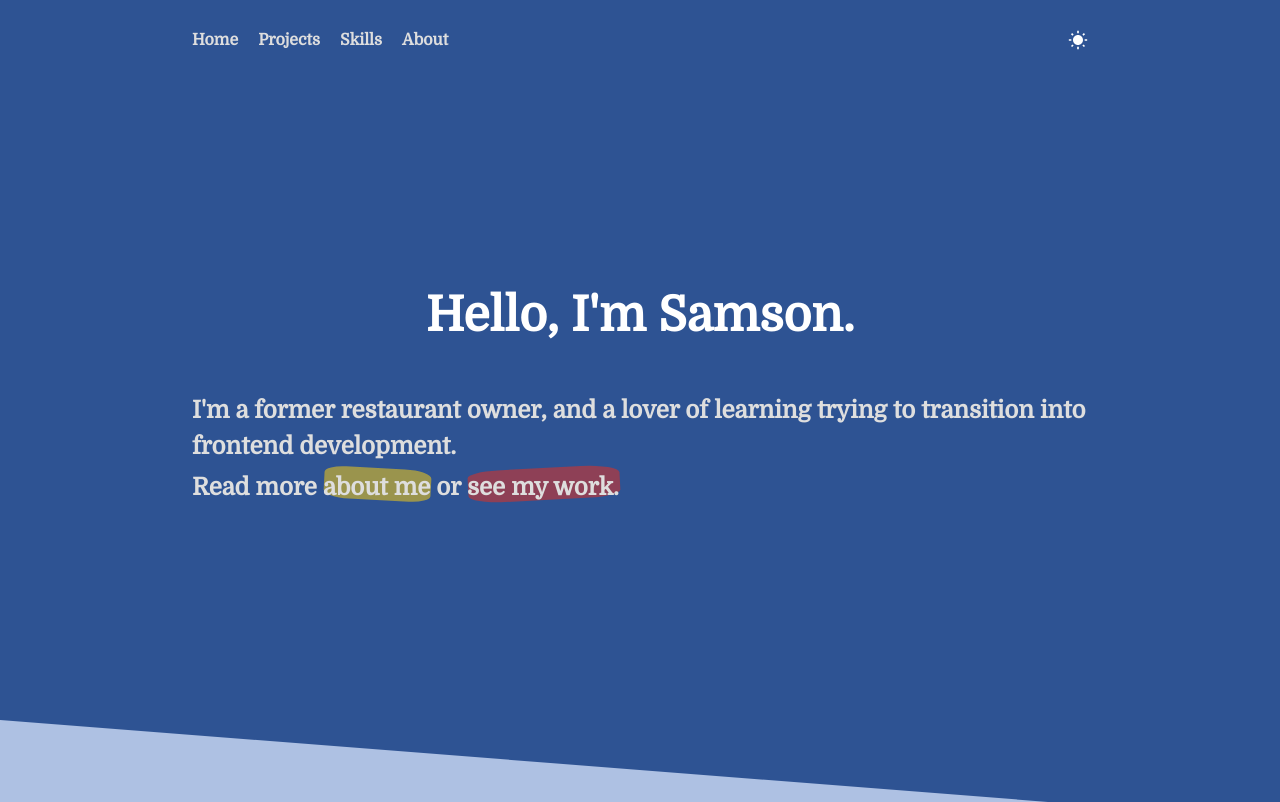
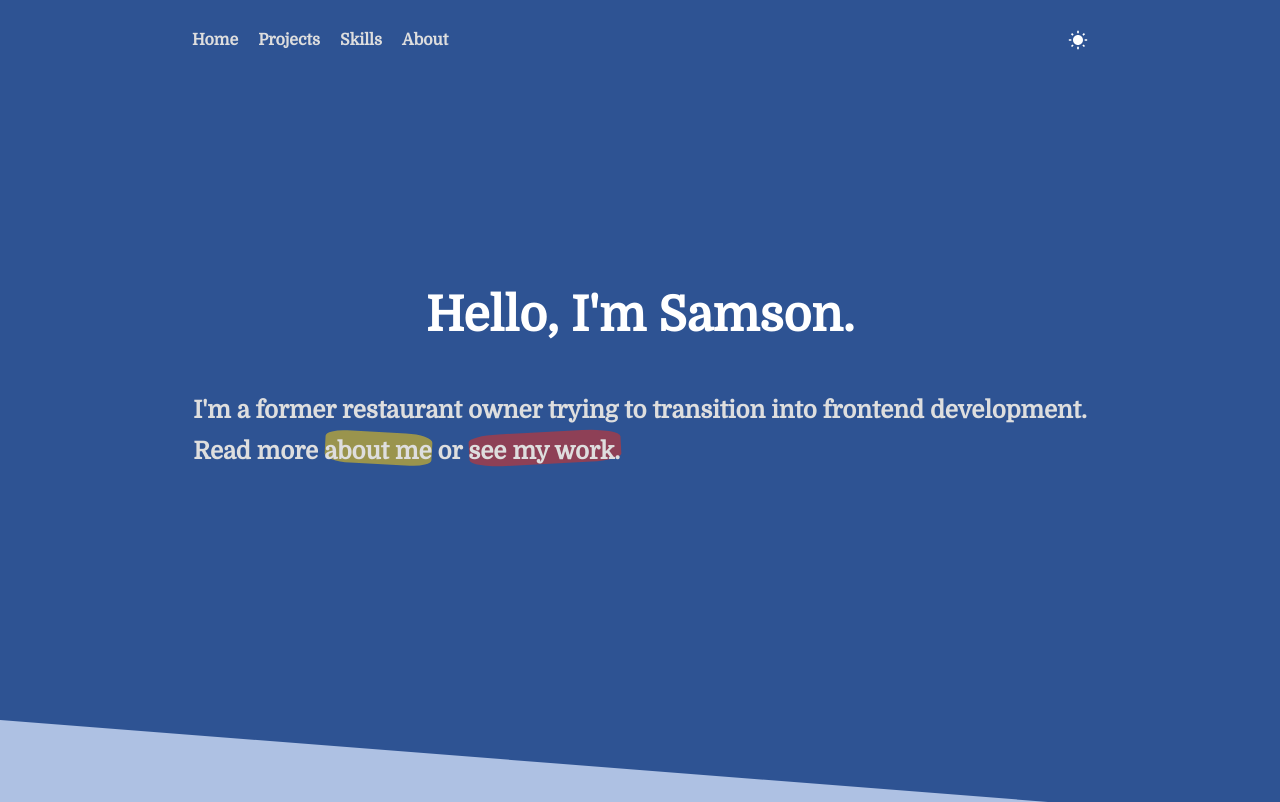
Before and after one commit to samsonc89/samson-react-portfolio, a React (Vite) app: page / in a window 1280 px wide. Shown: the top 802 px of the page. Built offline with nearby package versions, Linux system fonts and the light colour scheme.

Commit message:
Fix copy

```diff
--- a/src/components/home/Home.jsx
+++ b/src/components/home/Home.jsx
@@ -7,8 +7,8 @@ const Home = () => {
       <section id="home">
         <h1 className="section-heading">Hello, I'm Samson.</h1>
         <h2>
-          I'm a former restaurant owner, and a lover of learning trying to
-          transition into frontend development.{" "}
+          I'm a former restaurant owner trying to transition into frontend
+          development.{" "}
         </h2>
         <h2>
           Read more{" "}
--- a/src/components/home/home.css
+++ b/src/components/home/home.css
@@ -1,5 +1,5 @@
 #home {
-  height: 80vh;
+  min-height: 80vh;
   max-width: 1600px;
   padding-top: 25vh;
   /* justify-content: center; */
```
